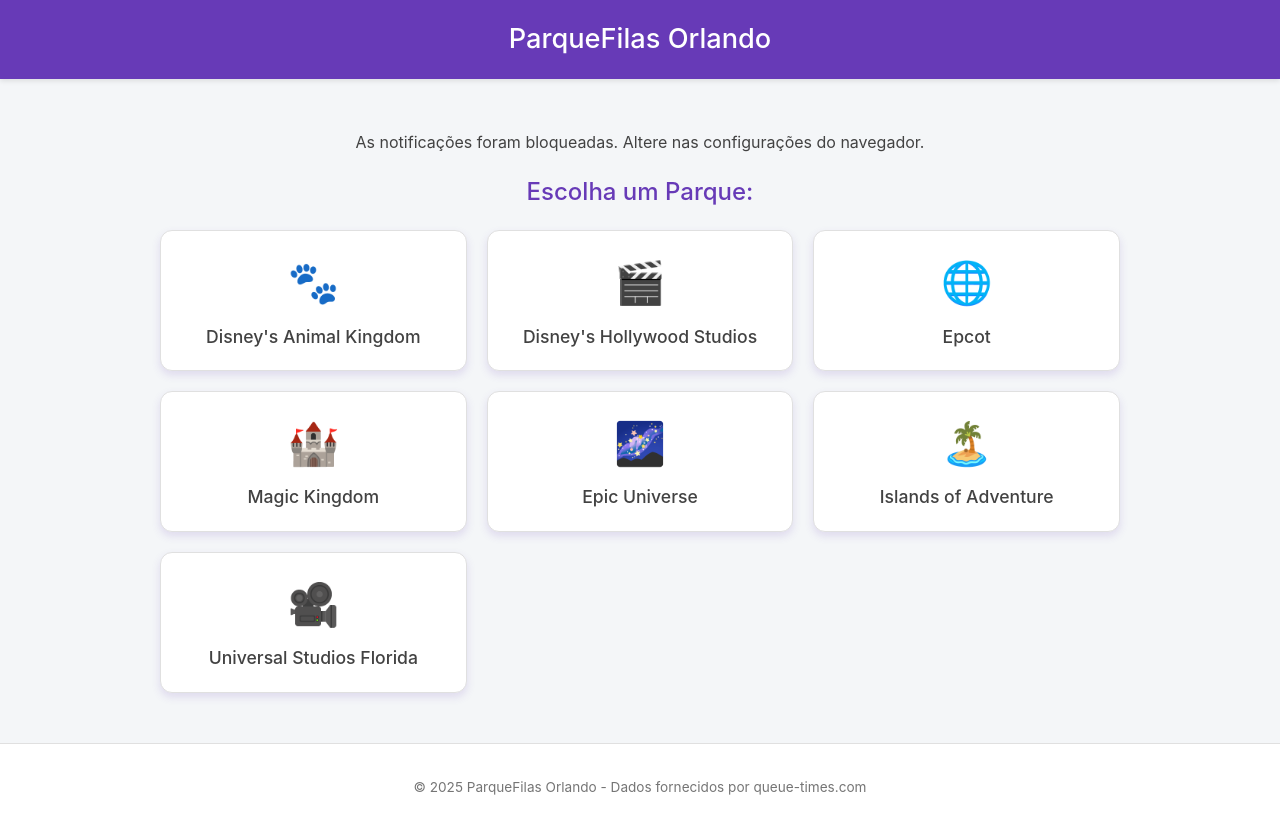
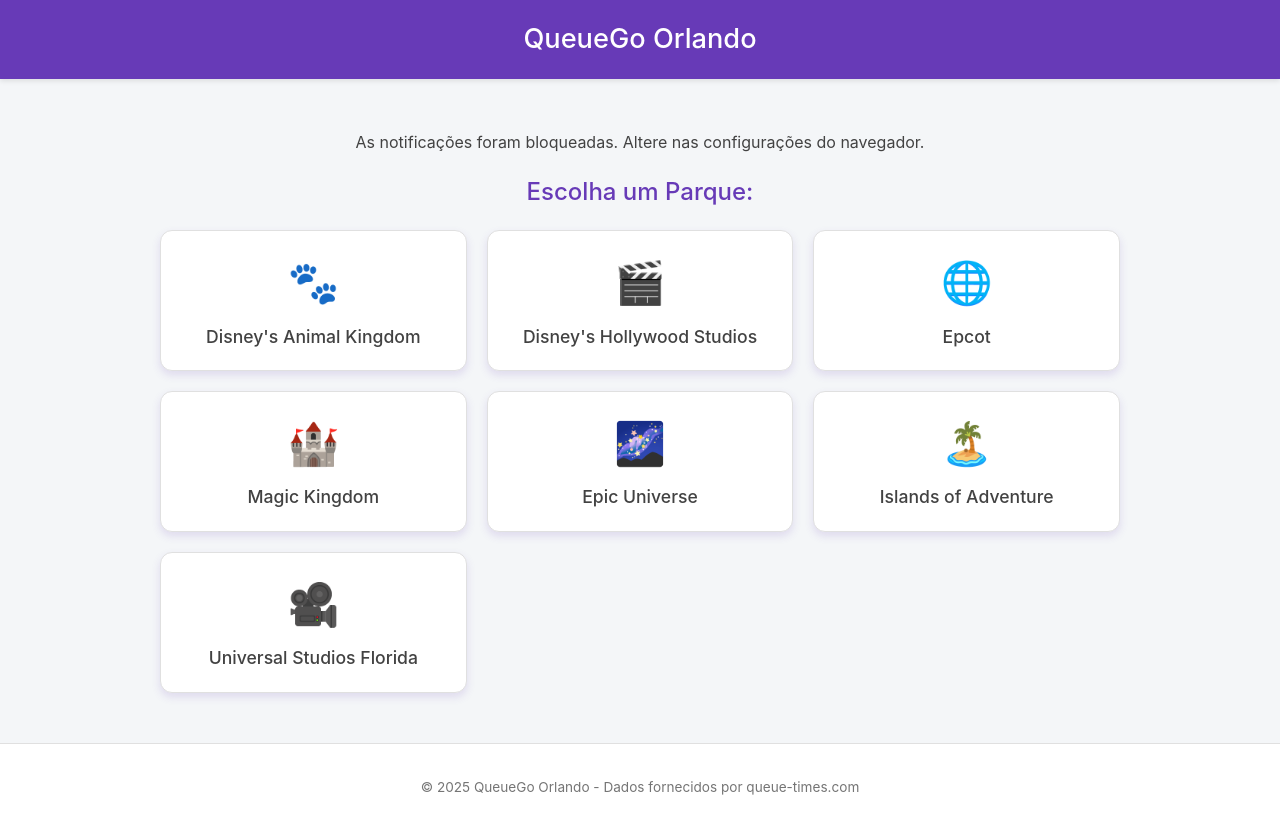
Before and after one commit to KSWilx11/pwa-parques-orlando, a website: page index.html in a window 1280 px wide. Drawn offline with Linux system fonts and the light colour scheme.

Commit message:
Atualiza nome da aplicação para QueueGo Orlando

```diff
--- a/index.html
+++ b/index.html
@@ -3,13 +3,20 @@
 <head>
     <meta charset="UTF-8">
     <meta name="viewport" content="width=device-width, initial-scale=1.0">
-    <title>ParqueFilas Orlando</title>
+    <title>QueueGo Orlando</title> <!-- Título da aba também pode ser atualizado -->
 
+    <!-- PWA Manifest e Theme Color -->
     <link rel="manifest" href="manifest.json">
-    <meta name="theme-color" content="#673ab7"> <meta name="mobile-web-app-capable" content="yes">
-    <meta name="apple-mobile-web-app-capable" content="yes"> <meta name="apple-mobile-web-app-status-bar-style" content="black-translucent">
-    <meta name="apple-mobile-web-app-title" content="ParqueFilas">
-    <link rel="apple-touch-icon" href="assets/icons/icon-192x192.png"> <link rel="stylesheet" href="estilos.css">
+    <meta name="theme-color" content="#673ab7">
+
+    <meta name="mobile-web-app-capable" content="yes">
+    <meta name="apple-mobile-web-app-capable" content="yes">
+    <meta name="apple-mobile-web-app-status-bar-style" content="black-translucent">
+    <meta name="apple-mobile-web-app-title" content="QueueGo"> <!-- Pode querer atualizar este também -->
+    <link rel="apple-touch-icon" href="assets/icons/icon-192x192.png">
+
+
+    <link rel="stylesheet" href="estilos.css">
 </head>
 <body>
     <div id="page-notification-banner">
@@ -18,7 +25,7 @@
     </div>
 
     <header>
-        <h1>ParqueFilas Orlando</h1>
+        <h1>QueueGo Orlando</h1> <!-- TEXTO ALTERADO AQUI -->
     </header>
     <main>
         <section id="notification-permission-section" style="text-align: center; margin-bottom: 20px; display: none;">
@@ -28,7 +35,8 @@
         <section id="park-list-section">
             <h2>Escolha um Parque:</h2>
             <div id="park-list-container">
-                </div>
+                <!-- Parques serão inseridos aqui pelo JavaScript -->
+            </div>
         </section>
 
         <section id="ride-list-section" style="display:none;">
@@ -53,11 +61,12 @@
                 </div>
             </div>
             <div id="ride-list-container">
-                </div>
+                <!-- Atrações serão inseridas aqui -->
+            </div>
         </section>
     </main>
     <footer>
-        <p>&copy; 2025 ParqueFilas Orlando - Dados fornecidos por queue-times.com</p>
+        <p>&copy; 2025 QueueGo Orlando - Dados fornecidos por queue-times.com</p> <!-- Atualizado aqui também para consistência -->
     </footer>
     <script src="script.js"></script>
 </body>
```
Also changed, not shown: manifest.json.
